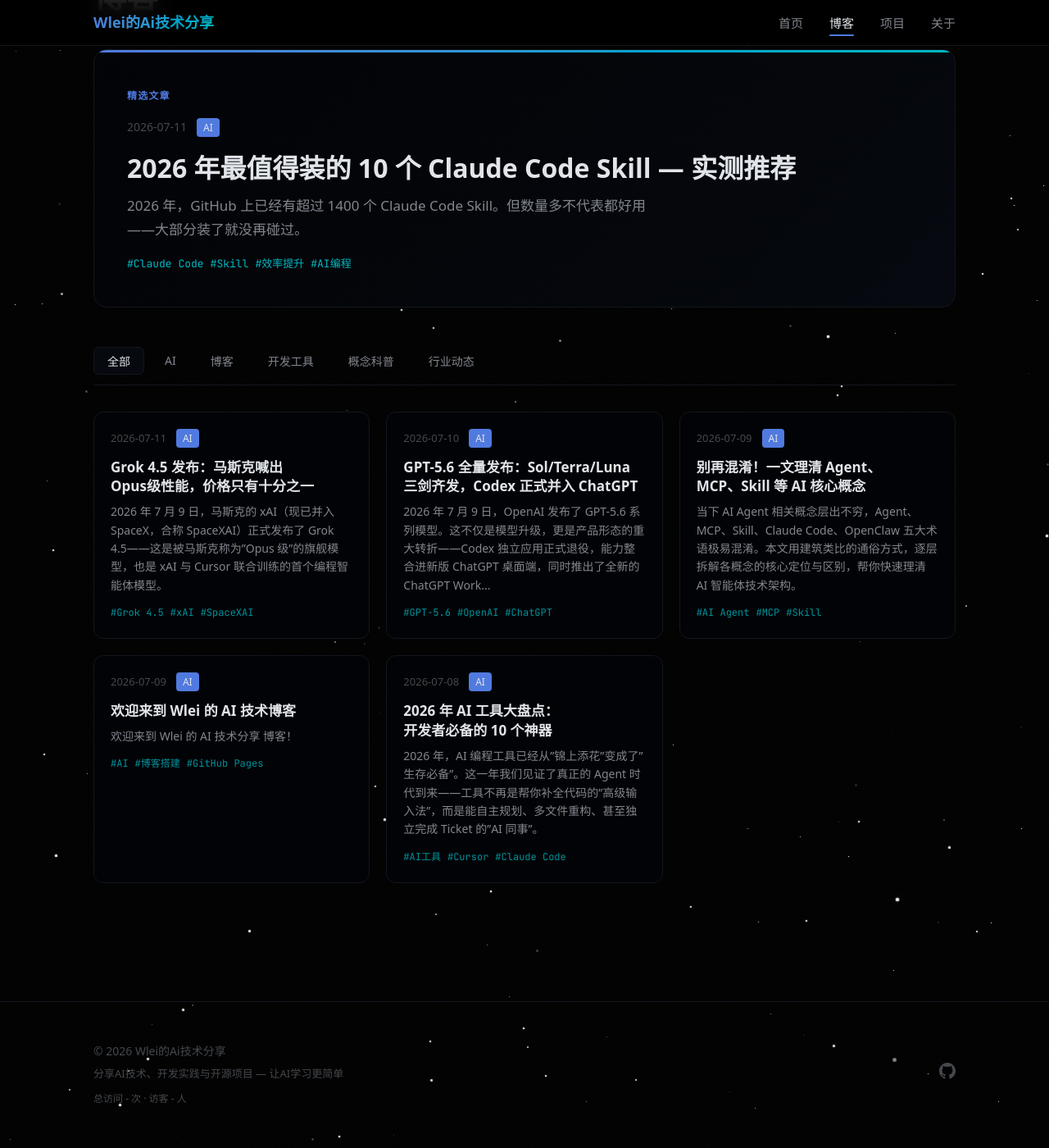
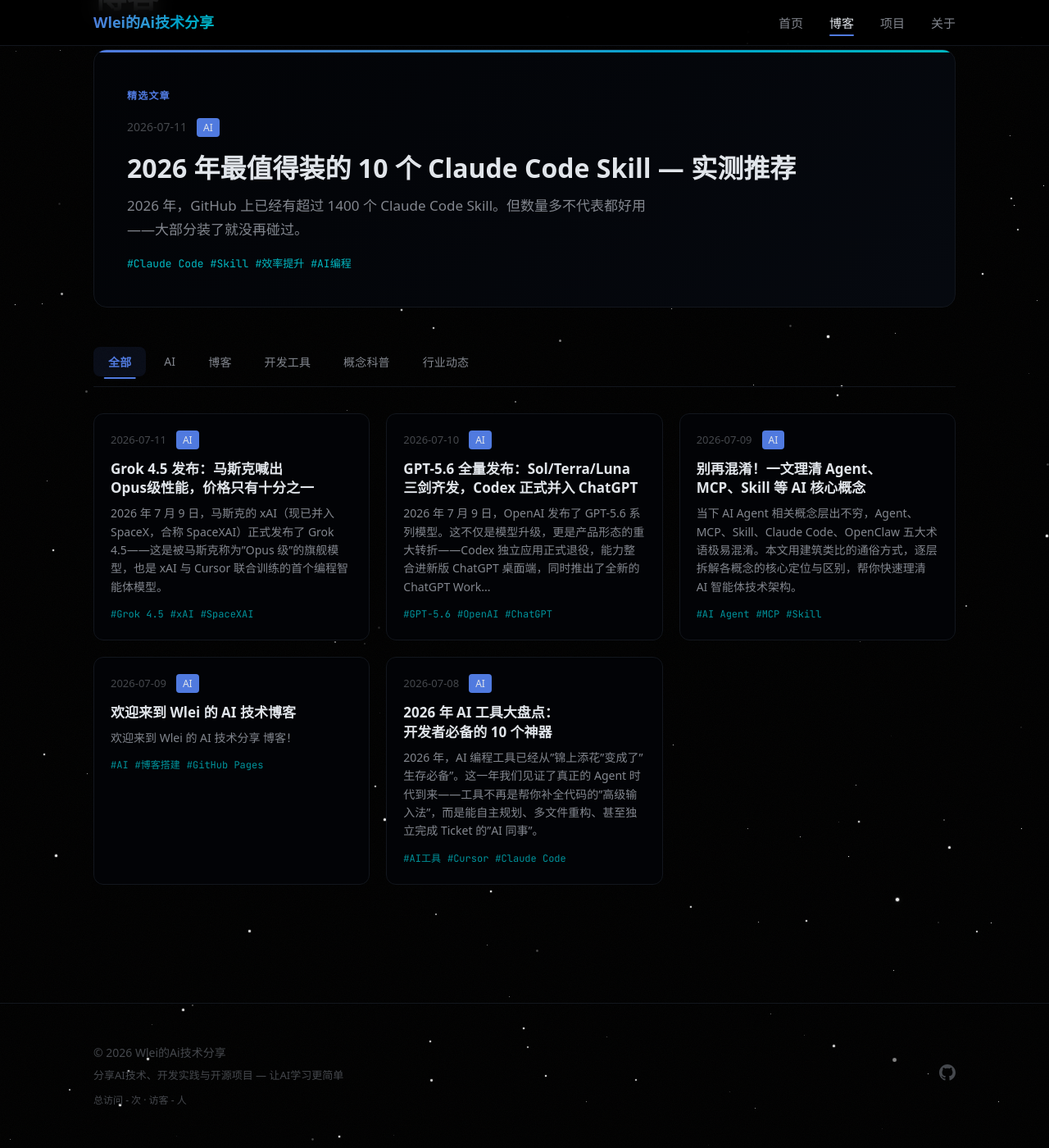
Before and after one commit to wanlei99lyx/wanlei99lyx.github.io, a Jekyll site: the page built from blog.md, in a window 1280 px wide and 1400 px high, scrolled down 134 px. Shown: the whole window at 82% size. Built offline with Jekyll 4.4.1, drawn with Linux system fonts in a browser that asks for light colours; comment, search, counter and statistics services are not loaded.

Commit message:
优化分类标签交互：hover 动效 + 激活态视觉增强
标签 hover 时上移+背景高亮，激活态使用主题色+底部指示条

Co-Authored-By: Claude Opus 4.7 <noreply@anthropic.com>

```diff
--- a/assets/css/main.scss
+++ b/assets/css/main.scss
@@ -860,35 +860,70 @@ a:hover { color: var(--color-primary); }
 /* Category Tabs */
 .blog-tabs {
   display: flex;
-  gap: var(--space-2);
+  gap: var(--space-1);
   margin-bottom: var(--space-8);
   flex-wrap: wrap;
   border-bottom: 1px solid var(--color-border);
   padding-bottom: var(--space-3);
+  position: relative;
 }
 
 .blog-tab {
-  padding: 0.375rem 1rem;
+  position: relative;
+  padding: 0.5rem 1.125rem;
   font-family: var(--font-body);
   font-size: 0.875rem;
   font-weight: 500;
   color: var(--color-ink-secondary);
   background: transparent;
-  border: 1px solid transparent;
-  border-radius: 6px;
+  border: none;
+  border-radius: 8px;
   cursor: pointer;
-  transition: all 150ms ease-out;
+  transition: all 200ms cubic-bezier(0.4, 0, 0.2, 1);
+  letter-spacing: 0.01em;
+  user-select: none;
+  -webkit-tap-highlight-color: transparent;
+}
+
+.blog-tab::after {
+  content: '';
+  position: absolute;
+  bottom: -3px;
+  left: 50%;
+  width: 0;
+  height: 2px;
+  background: var(--color-primary);
+  border-radius: 1px;
+  transition: all 250ms cubic-bezier(0.4, 0, 0.2, 1);
+  transform: translateX(-50%);
+  opacity: 0;
 }
 
 .blog-tab:hover {
   color: var(--color-ink);
-  background: var(--color-surface);
+  background: oklch(1 0 0 / 0.06);
+  transform: translateY(-1px);
+}
+
+.blog-tab:active {
+  transform: translateY(0);
+  background: oklch(1 0 0 / 0.10);
 }
 
 .blog-tab.active {
-  color: var(--color-ink);
-  background: var(--color-surface-raised);
-  border-color: var(--color-border);
+  color: var(--color-primary);
+  font-weight: 600;
+  background: oklch(0.60 0.16 265 / 0.10);
+}
+
+.blog-tab.active::after {
+  width: 60%;
+  opacity: 1;
+}
+
+.blog-tab.active:hover {
+  background: oklch(0.60 0.16 265 / 0.15);
+  transform: translateY(-1px);
 }
 
 /* Blog Grid */
```
